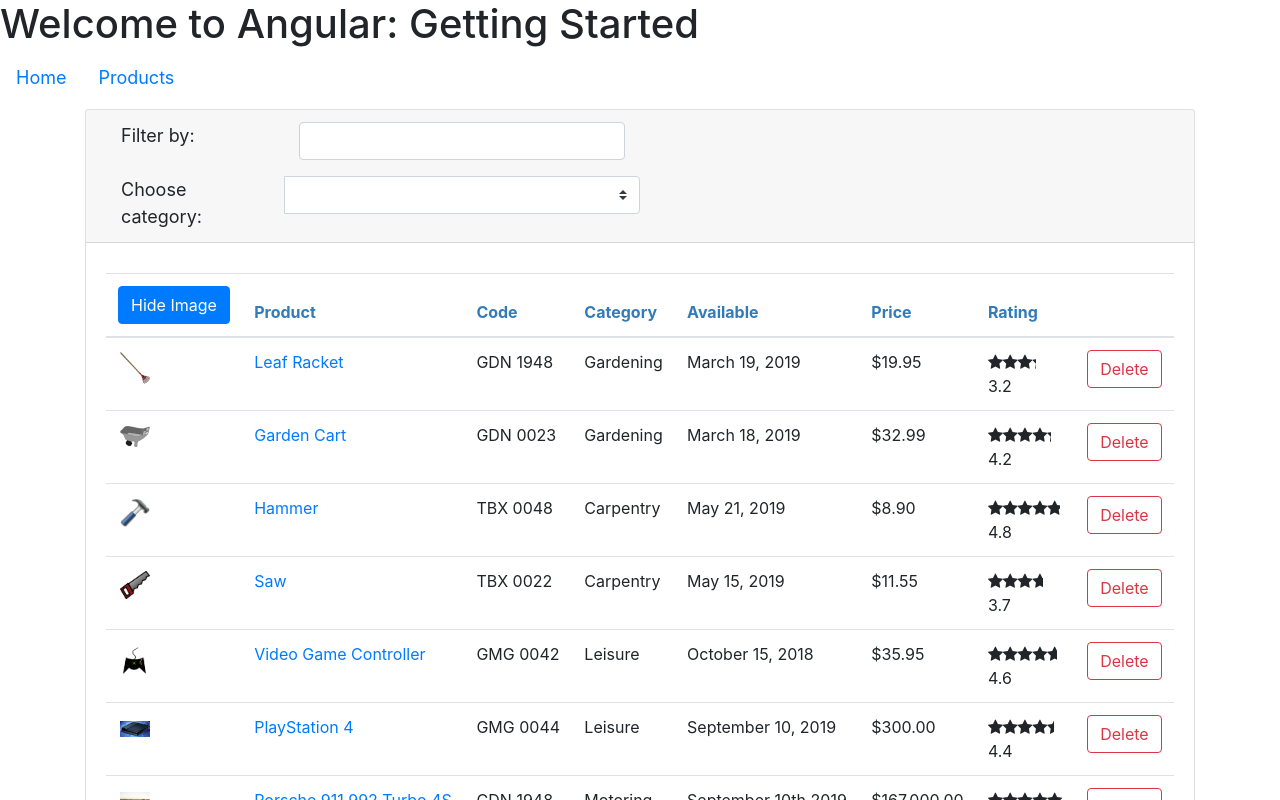
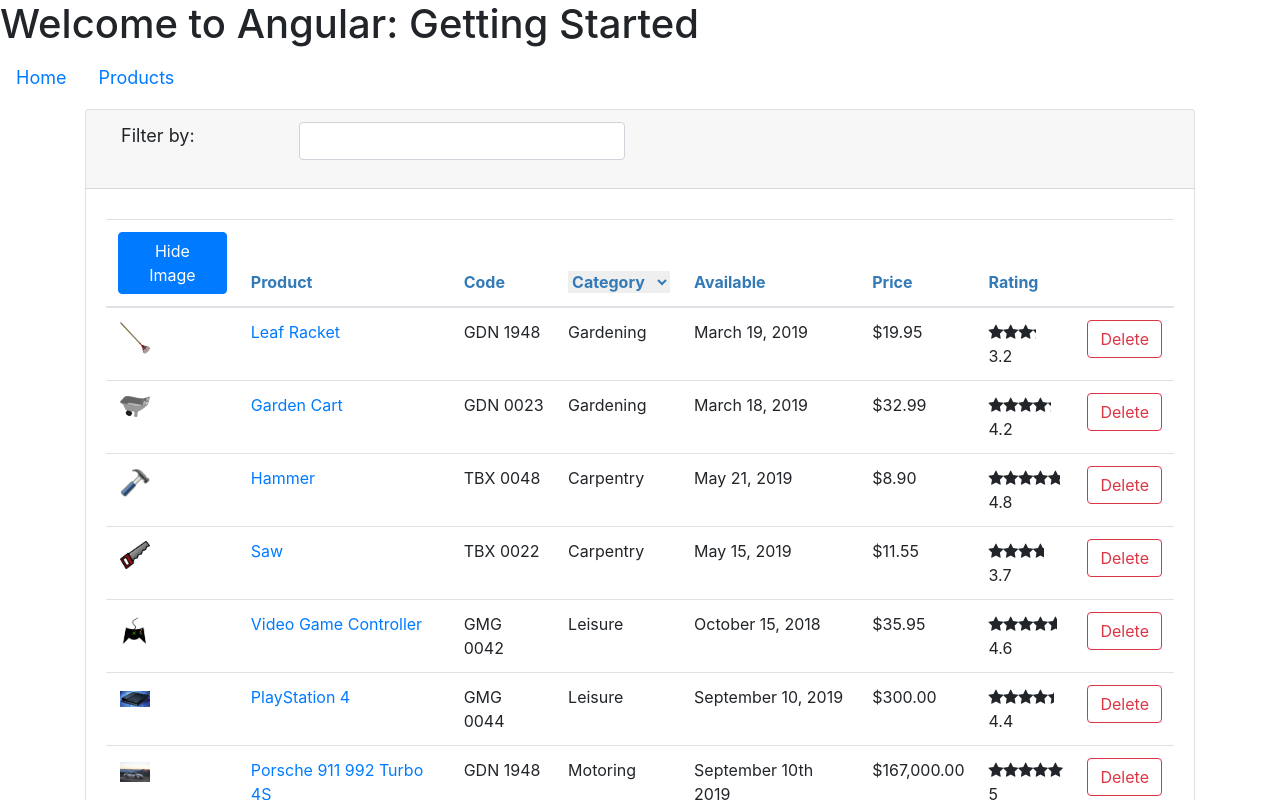
Before and after one commit to DGV1995/APM-Angular, an Angular app: page /products in a window 1280 px wide. Shown: the top 800 px of the page. Built offline with nearby package versions, Linux system fonts and the light colour scheme; data requests are answered from the project's data file.

Commit message:
Improve category filter

```diff
--- a/src/app/products/product-list.component.css
+++ b/src/app/products/product-list.component.css
@@ -1,3 +1,9 @@
-thead {
+thead  {
     color: #337AB7;
 }
+
+select {
+    color: #337AB7;
+    border: 0px;
+    font-weight: bold;
+}
--- a/src/app/products/product-list.component.html
+++ b/src/app/products/product-list.component.html
@@ -15,16 +15,6 @@
             </div>
         </div>
         <p></p><p></p><p></p>
-        <div class='input-group'>
-            <div class='col-md-2'>Choose category:</div>
-            <select class='custom-select col-md-4' name='category menu' [(ngModel)]='categoryFilter' (change)='listProductsByCategory()'>
-                <option selected></option>
-                <option>Gardening</option>
-                <option>Carpentry</option>
-                <option>Leisure</option>
-                <option>Motoring</option>
-            </select>
-        </div>
     </div>
     <div class='card-body'>
         <table class='table' *ngIf='products && products.length'>
@@ -38,7 +28,16 @@
                     </th>
                     <th>Product</th>
                     <th>Code</th>
-                    <th>Category</th>
+                    <th>
+                        <select name='category' [(ngModel)]='categoryFilter' (change)='listProductsByCategory()'>
+                            <option disabled style='font-weight: bold;' *ngIf='categoryFilter == "Category"'><strong>Category</strong></option>
+                            <option *ngIf='categoryFilter !== "Category"'>-- All --</option>
+                            <option>Gardening</option>
+                            <option>Carpentry</option>
+                            <option>Leisure</option>
+                            <option>Motoring</option>
+                        </select>
+                    </th>
                     <th>Available</th>
                     <th>Price</th>
                     <th>Rating</th>
--- a/src/app/products/product-list.component.ts
+++ b/src/app/products/product-list.component.ts
@@ -20,7 +20,7 @@ export class ProductListComponent implements OnInit {
     listFilter: string;
     products: IProduct[];
     listSearch: string;
-    categoryFilter: string;
+    categoryFilter: string = 'Category';
 
     ngOnInit(): void {
         this.listProducts();
@@ -35,8 +35,9 @@ export class ProductListComponent implements OnInit {
     }
 
     listProductsByCategory(): void {
-        if (this.categoryFilter == '') {
+        if (this.categoryFilter == 'Category' || this.categoryFilter == '-- All --') {
             this.listProducts();
+            this.categoryFilter = 'Category';
         } else {
             this.findByCategory();
         }
```
